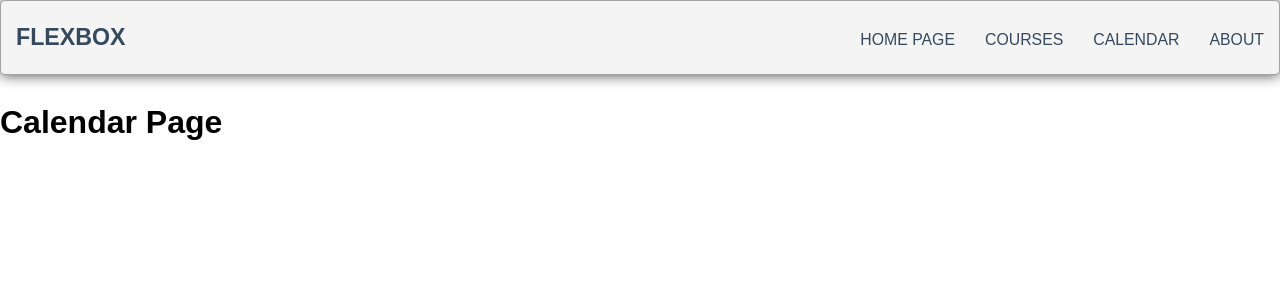
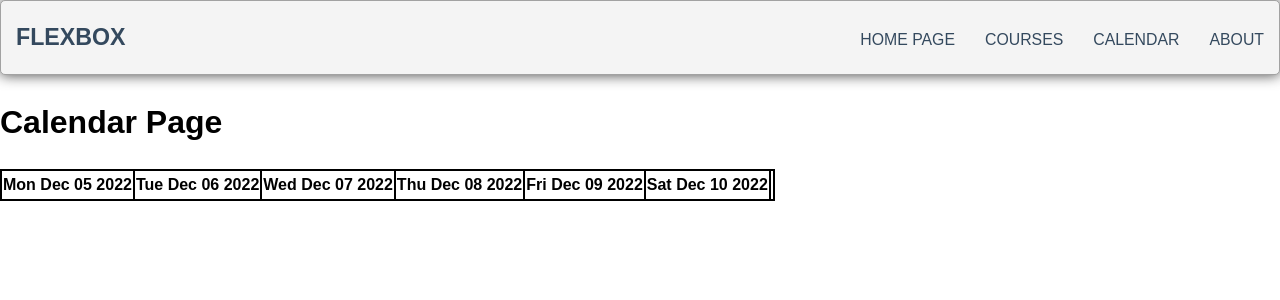
Before and after one commit to OscarwOw/FitnessReservationSystemReact, a React (Create React App) app: page /calendar in a window 1280 px wide. Shown: the top 300 px of the page. Built offline with nearby package versions, Linux system fonts and the light colour scheme.

Commit message:
Calendar with working time

```diff
--- /dev/null
+++ b/src/components/ui/RegistrationCalendar.js
@@ -0,0 +1,64 @@
+import classes from './RegistrationCalendar.module.css';
+
+import { useState, useEffect } from 'react';
+
+
+
+
+function RegistrationCalendar() {
+    const [isLoading, setIsLoading] = useState(true);
+    const [dates, setDates] = useState();
+
+    function addDays(date, days) {
+        let result = new Date(date);
+        result.setDate(result.getDate() + days);
+        return result;
+    }
+
+    useEffect(() => {
+        setIsLoading(true);
+        const datenow = new Date();
+
+        let date = new Date();
+        let l_dates = []
+        for (var i = 0; i < 7; i++) {
+            date = addDays(datenow, i);
+            l_dates.push(date.toDateString());
+        }
+
+        setIsLoading(false);
+        setDates(l_dates);
+
+    }, []);
+    if (isLoading) {
+        return (
+            <section>
+                <p>Loading...</p>
+            </section>
+        );
+    }
+
+    return (
+        <div>
+            <table className={classes.table}>
+                <thead>
+                    <tr className={classes.tr}>
+                        {
+                            [1, 2, 3, 4, 5, 6, 7].map(col => {
+                                return <th key={col} className={classes.th}>{dates[col]}</th>
+                            })
+                        }
+
+                    </tr>
+                </thead>
+            </table>
+        </div>
+    );
+
+
+
+
+
+}
+
+export default RegistrationCalendar;
--- /dev/null
+++ b/src/components/ui/RegistrationCalendar.module.css
@@ -0,0 +1,13 @@
+.table {
+    border-collapse: collapse;
+}
+
+.th {
+    border-bottom: 1px solid black;
+    border: 2px solid black;
+}
+
+.td {
+    text-align: center;
+    border: 2px solid black;
+}
--- a/src/pages/AboutPage.js
+++ b/src/pages/AboutPage.js
@@ -1,6 +1,11 @@
 function AboutPage() {
 
-    return <h1>About Page</h1>
+    return (
+    <div>
+        <h1>About Page</h1>
+        <p>this page was created by Adam Belos</p>
+    </div>
+    );
 }
 
 export default AboutPage;
--- a/src/pages/CalendarPage.js
+++ b/src/pages/CalendarPage.js
@@ -1,6 +1,13 @@
+import RegistrationCalendar from "../components/ui/RegistrationCalendar";
+
 function CalendarPage() {
 
-    return <h1>Calendar Page</h1>
+    return (
+    <div>
+            <h1>Calendar Page</h1>
+            <RegistrationCalendar />
+    </div>
+    );
 }
 
 export default CalendarPage;
```
